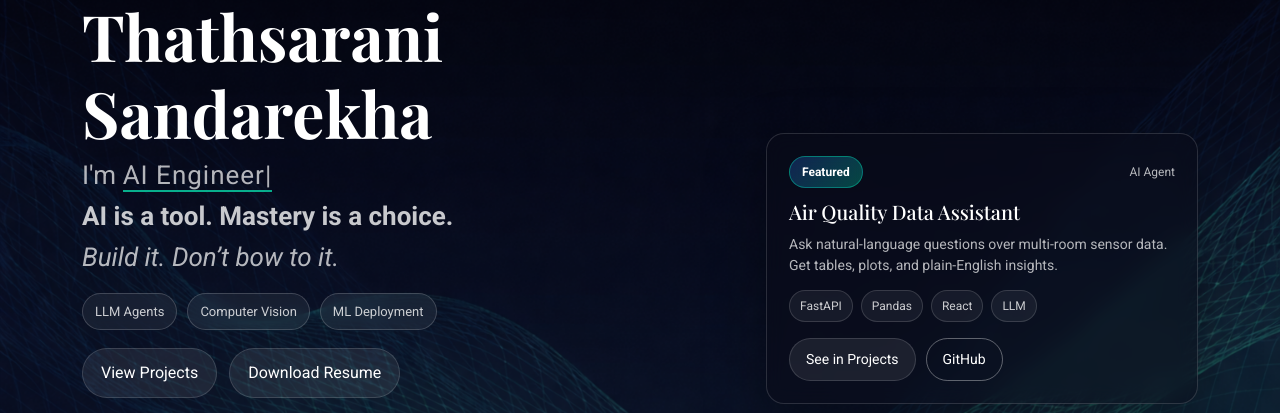
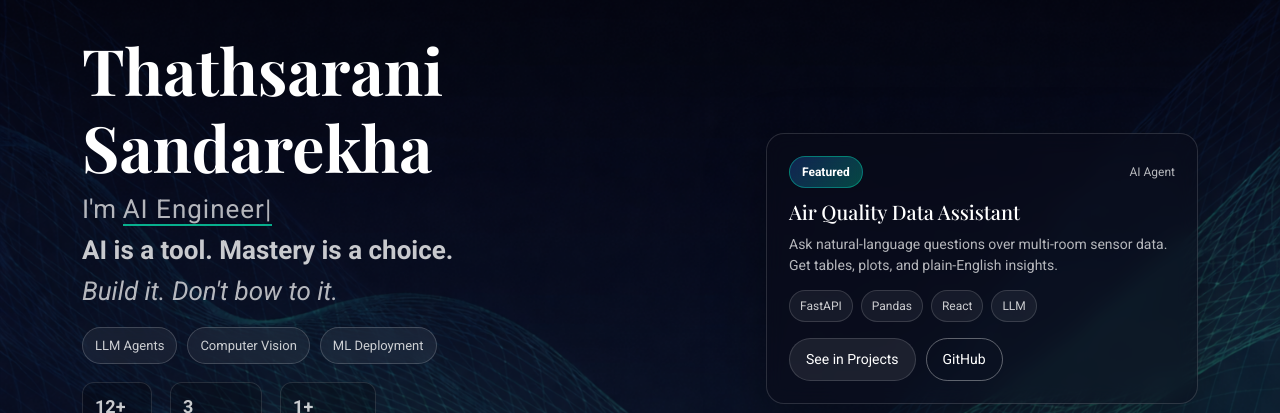
Before and after one commit to Thathsarani-Sandarekha/thathsarani-sandarekha.github.io, a plain HTML site: page index.html in a window 1280 px wide. Shown: the part 132-545 px from the top of the page. Drawn offline with nearby package versions, Linux system fonts and the light colour scheme; a web font is replaced by a local one.

Commit message:
deleted some buttons

```diff
--- a/index.html
+++ b/index.html
@@ -78,7 +78,7 @@
             </p>
 
             <p class="hero-tagline">
-              Build it. Don’t bow to it.
+              Build it. Don't bow to it.
             </p>
 
             <div class="hero-chips">
@@ -87,12 +87,12 @@
               <span class="chip">ML Deployment</span>
             </div>
 
-            <div class="hero-buttons">
+            <!-- <div class="hero-buttons">
               <a href="#projects" class="pill-btn">View Projects</a>
               <a href="assets/pdf/Thathsarani_Resume.pdf" class="pill-btn" target="_blank" rel="noopener">
                 Download Resume
               </a>
-            </div>
+            </div> -->
 
             <div class="hero-stats">
               <div class="stat">
```
